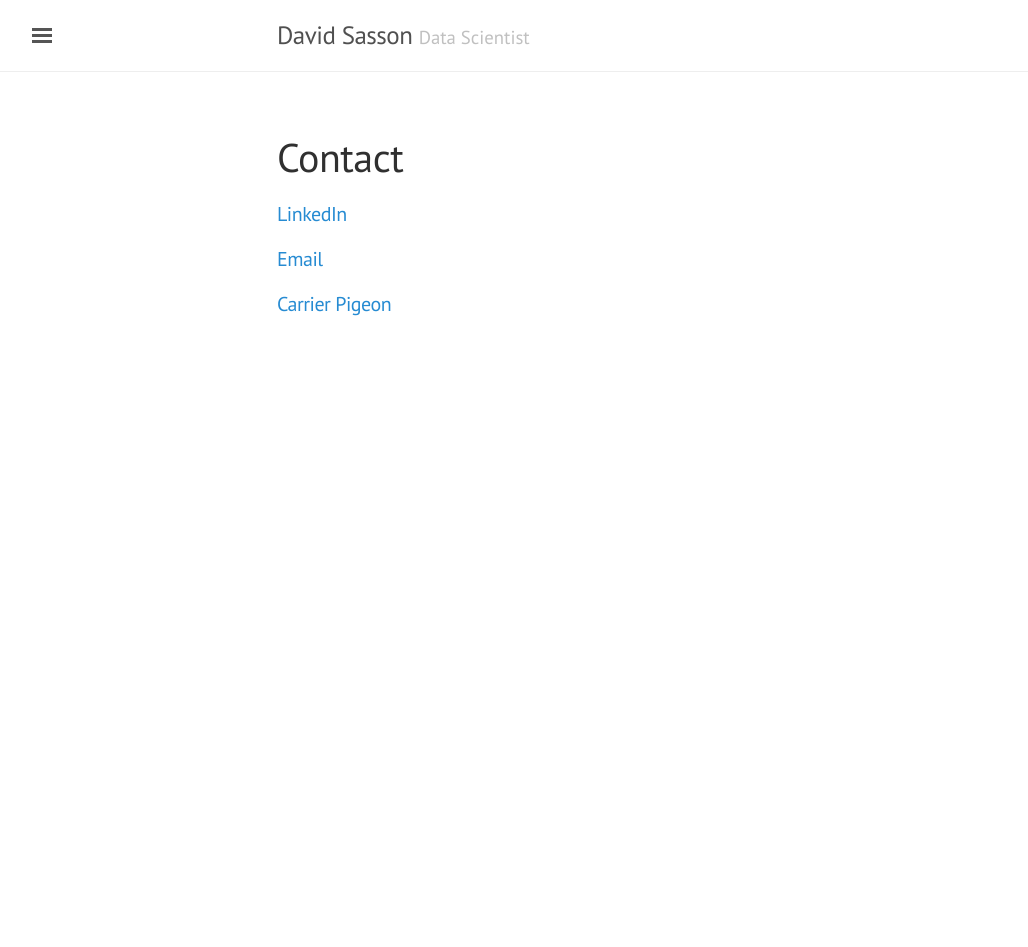
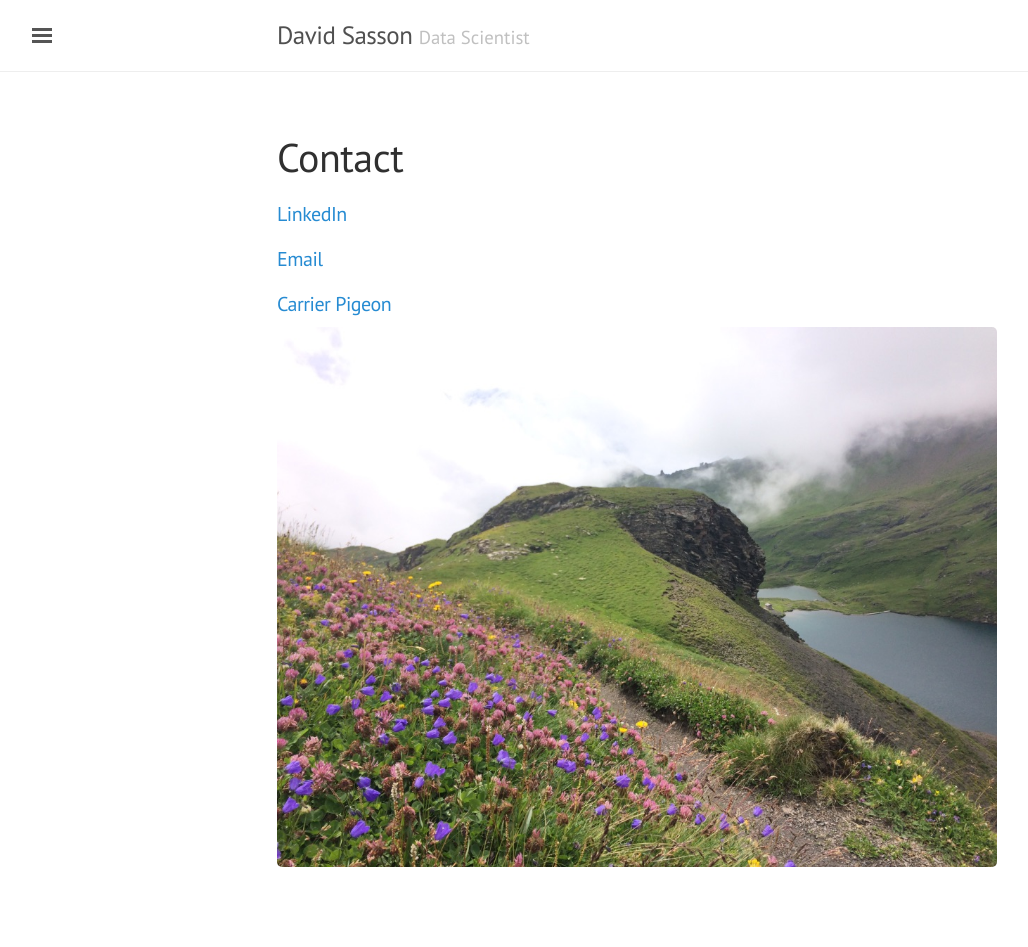
Before and after one commit to dsasson48/dsasson48.github.io, a Jekyll site: the page built from contact.md, in a window 1280 px wide. Shown: the whole page, without its empty margins (3-1031 px from the left). Built offline with Jekyll 4.4.1, drawn with Linux system fonts in a browser that asks for light colours; before the commit the page ends 900 px from its top, so only the background shows below that.

Commit message:
these ones

```diff
--- a/contact.md
+++ b/contact.md
@@ -7,4 +7,4 @@ title: Contact
 #### [Email](<mailto:dsasson@hsph.harvard.edu>)
 #### [Carrier Pigeon](http://www.pigeongram.com/)
 
-![]({{ "/assets/images/a.jpg" | absolute_url }})
+<img src="/assets/images/a.jpg">
```
Also changed, not shown: travel.md (+1 -1 lines), 2 other files.
